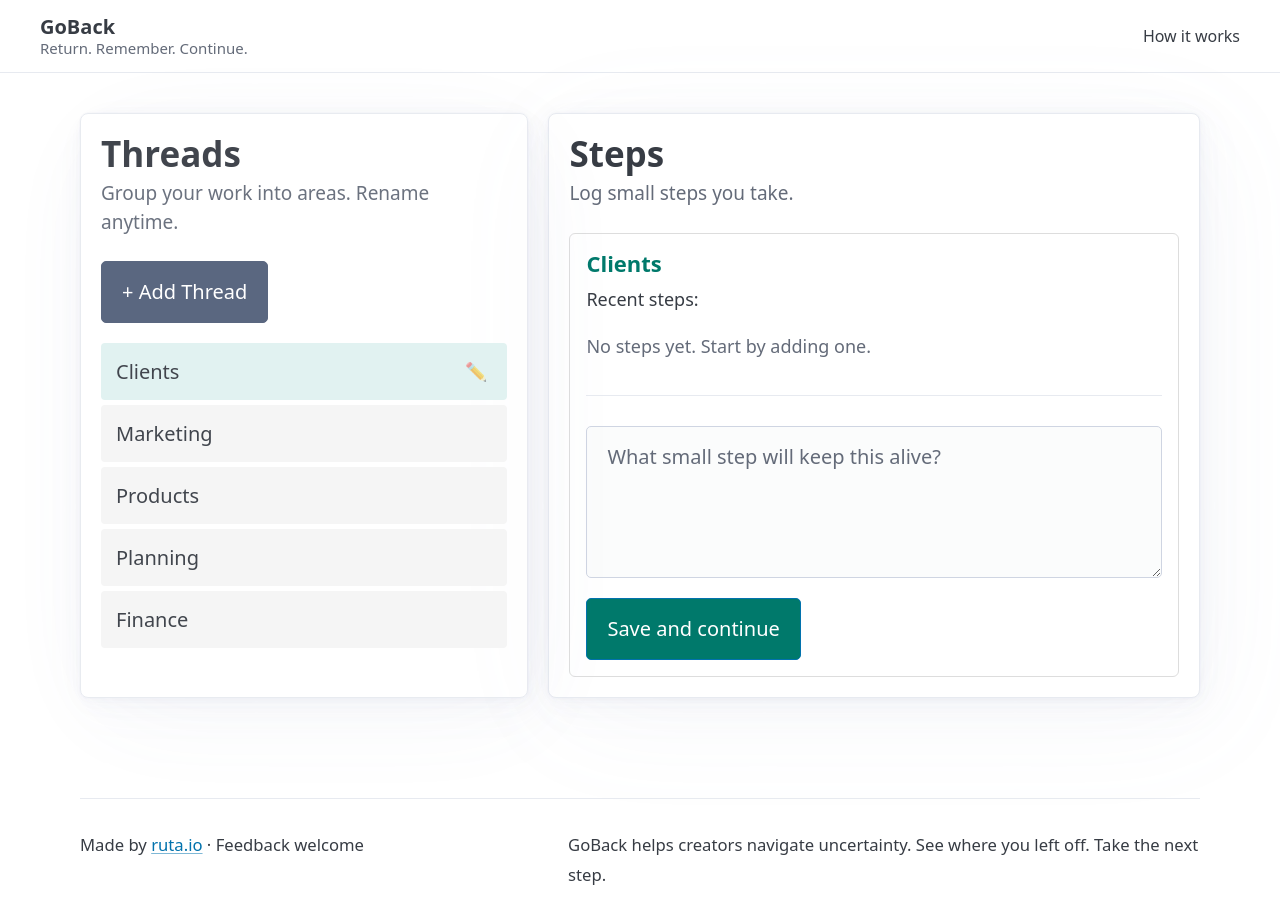
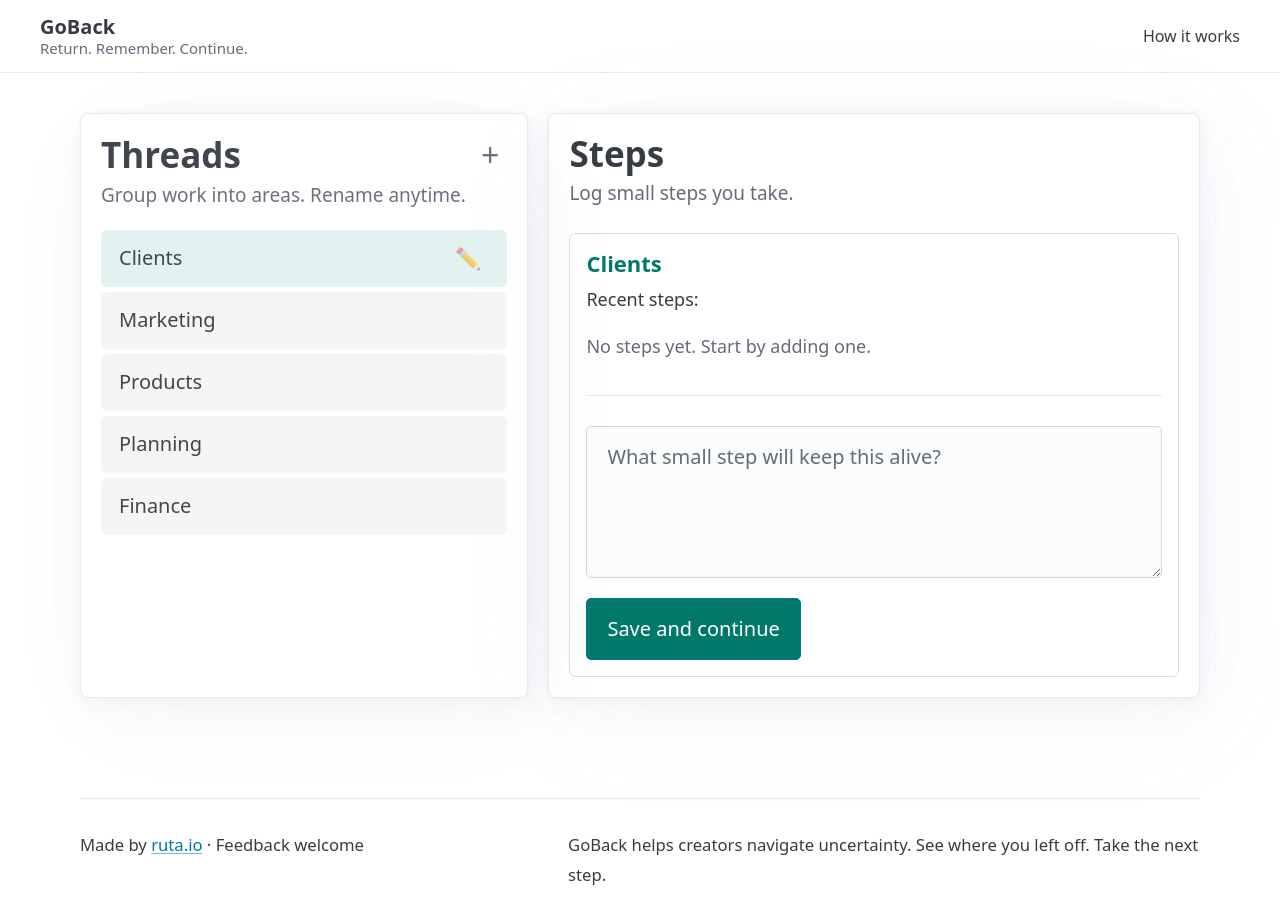
Before and after one commit to rutaio/gobackapp, a React (Vite) app in the folder frontend/: page / in a window 1280 px wide. Shown: the top 924 px of the page. Built offline with nearby package versions, Linux system fonts and the light colour scheme.

Commit message:
feat(threads): inline Add Thread row with minimal styling

```diff
--- a/frontend/src/components/ThreadItem.tsx
+++ b/frontend/src/components/ThreadItem.tsx
@@ -50,7 +50,7 @@ export const ThreadItem = ({
 
       <button
         data-testid="thread-edit-button"
-        className="thread-edit"
+        className="thread-edit thread-edit--pencil"
         aria-label="Rename thread"
         onClick={(event) => {
           event.stopPropagation();
--- a/frontend/src/components/ThreadsList.tsx
+++ b/frontend/src/components/ThreadsList.tsx
@@ -42,61 +42,68 @@ export const ThreadsList = ({
 
   return (
     <>
+      <div className="threads-header">
         <h2>Threads</h2>
-      <p>Group your work into areas. Rename anytime.</p>
+        <button
+          data-testid="add-thread-button"
+          type="button"
+          className="threads-add-icon"
+          aria-label="Add thread"
+          title="Add thread"
+          onClick={() => setIsAdding(true)}
+          disabled={isAdding}
+        >
+          +
+        </button>
+      </div>
 
-      {/* Add thread UI */}
-      {isAdding ? (
-        <div className="threads-add">
+      <p className="threads-subtitle">Group work into areas. Rename anytime.</p>
+
+      <div className="threads-list">
+        <ul>
+          {isAdding && (
+            <li className="thread-item--adding" data-testid="threads-add-form">
               <input
                 data-testid="new-thread-input"
                 maxLength={40}
                 value={newThreadName}
                 placeholder="New thread name..."
                 autoFocus
-            onChange={(event) => setNewThreadName(event.target.value)}
-            onKeyDown={(event) => {
-              if (event.key === 'Enter') {
-                event.preventDefault();
+                onChange={(e) => setNewThreadName(e.target.value)}
+                onKeyDown={(e) => {
+                  if (e.key === 'Enter') {
+                    e.preventDefault();
                     handleAddThread();
                   }
-              if (event.key === 'Escape') {
-                event.preventDefault();
+                  if (e.key === 'Escape') {
+                    e.preventDefault();
                     handleAddCancel();
                   }
                 }}
               />
-
-          <div className="threads-add-actions">
               <button
                 data-testid="confirm-add-thread"
                 type="button"
+                className="thread-edit thread-edit--confirm"
                 onClick={handleAddThread}
+                aria-label="Add"
+                title="Add"
               >
-              Add
+                ✓
               </button>
               <button
                 data-testid="cancel-add-thread"
                 type="button"
+                className="thread-edit thread-edit--cancel"
                 onClick={handleAddCancel}
+                aria-label="Cancel"
+                title="Cancel"
               >
-              Cancel
+                ×
               </button>
-          </div>
-        </div>
-      ) : (
-        <button
-          data-testid="add-thread-button"
-          type="button"
-          className="secondary"
-          onClick={() => setIsAdding(true)}
-        >
-          + Add Thread
-        </button>
+            </li>
           )}
 
-      <div className="threads-list">
-        <ul>
           {threads.map((thread) => (
             <ThreadItem
               key={thread.id}
--- a/frontend/src/styles/components/thread-item.css
+++ b/frontend/src/styles/components/thread-item.css
@@ -2,35 +2,32 @@
   flex: 1;
 }
 
-input {
+/* Rename input (only inside a thread row) */
+.thread-item input {
   flex: 1;
   border: 1px solid #ddd;
-  border-radius: 4px;
-  padding: 0.25rem 0.5rem;
-  font-size: 0.95rem;
+  border-radius: 6px;
+  padding: 0.45rem 0.6rem;
+  font-size: 1rem;
 }
 
-input:focus {
+.thread-item input:focus {
   border-color: #00796b;
   box-shadow: 0 0 0 2px rgba(0, 121, 107, 0.15);
   outline: none;
 }
 
-.thread-edit {
-  all: unset;
-  cursor: pointer;
-  font-size: 0.9rem;
-  padding: 0.25rem;
+/* Pencil should be hidden unless the row is selected */
+.thread-edit--pencil {
   opacity: 0;
   pointer-events: none;
 }
 
-li.selected .thread-edit {
+li.selected .thread-edit--pencil {
   opacity: 0.6;
   pointer-events: auto;
-  transition: opacity 120ms ease-out;
 }
 
-li.selected .thread-edit:hover {
+li.selected .thread-edit--pencil:hover {
   opacity: 1;
 }
--- a/frontend/src/styles/components/threads-list.css
+++ b/frontend/src/styles/components/threads-list.css
@@ -1,20 +1,70 @@
+/* =========================
+   Threads header
+   ========================= */
+
+.threads-header {
+  display: flex;
+  justify-content: space-between;
+  align-items: center;
+  margin-bottom: 0.25rem;
+}
+
+.threads-header h2 {
+  margin: 0;
+  line-height: 1.05;
+}
+
+.threads-subtitle {
+  margin: 0 0 1rem 0;
+  font-size: 0.95rem;
+  color: var(--pico-muted-color);
+}
+
+/* Minimal “+” icon button */
+.threads-add-icon {
+  appearance: none;
+  background: none;
+  border: none;
+  padding: 0.25rem 0.4rem;
+  margin: 0;
+  font-size: 1.6rem;
+  line-height: 1;
+  color: var(--pico-muted-color);
+  cursor: pointer;
+  border-radius: 8px;
+}
+
+.threads-add-icon:hover {
+  color: var(--pico-primary);
+  background: rgba(0, 0, 0, 0.04);
+}
+
+.threads-add-icon:disabled {
+  opacity: 0.4;
+  cursor: default;
+}
+
+/* =========================
+   Threads list
+   ========================= */
+
 .threads-list ul {
   list-style: none;
   padding: 0;
   margin: 0;
 }
 
+/* Base row style (ThreadItem li uses this) */
 .threads-list li {
   display: flex;
   align-items: center;
   justify-content: space-between;
   gap: 0.5rem;
-  list-style: none;
-  padding: 0.5rem 0.75rem;
   margin-bottom: 0.25rem;
   background-color: #f5f5f5;
   cursor: pointer;
-  border-radius: 4px;
+  border-radius: 6px;
+  padding: 0.65rem 0.9rem;
 }
 
 .threads-list li:hover {
@@ -23,14 +73,66 @@
 
 .threads-list li.selected {
   background-color: #e0f2f1;
+  font-weight: 500;
 }
 
-.threads-add {
-  margin-bottom: 1rem;
+/* =========================
+   Inline “Add thread” row
+   ========================= */
+
+.threads-list li.thread-item--adding {
+  cursor: default;
+  display: grid; /* override base flex */
+  grid-template-columns: 1fr auto auto;
+  align-items: center;
+  column-gap: 0.35rem;
 }
 
-.threads-add-actions {
-  display: flex;
-  gap: 0.5rem;
-  margin-top: 0.5rem;
+.threads-list li.thread-item--adding:hover {
+  background-color: #f5f5f5; /* no hover emphasis */
 }
+
+.threads-list li.thread-item--adding input {
+  min-width: 0; /* allows shrinking in grid */
+  width: 100%;
+  margin: 0;
+  height: auto;
+  padding: 0.45rem 0.6rem;
+  font-size: 1rem;
+  border-radius: 6px;
+  border: 1px solid #00796b;
+}
+
+.card button:focus,
+.card button:focus-visible {
+  outline: none;
+}
+
+/* =========================
+   Thread action icons (✓ × ✏️)
+   ========================= */
+
+.threads-list .thread-edit {
+  appearance: none;
+  background: none;
+  border: none;
+  padding: 0.25rem 0.4rem;
+  margin: 0;
+  line-height: 1;
+  font-size: 1.05rem;
+  cursor: pointer;
+  color: var(--pico-muted-color);
+  border-radius: 8px;
+}
+
+.threads-list .thread-edit:hover {
+  background: rgba(0, 0, 0, 0.04);
+}
+
+.threads-list .thread-edit--confirm:hover {
+  color: #00796b;
+}
+
+.threads-list .thread-edit--cancel:hover {
+  color: #00796b;
+}
```
Lines whose indentation alone changed are shown as unchanged.
